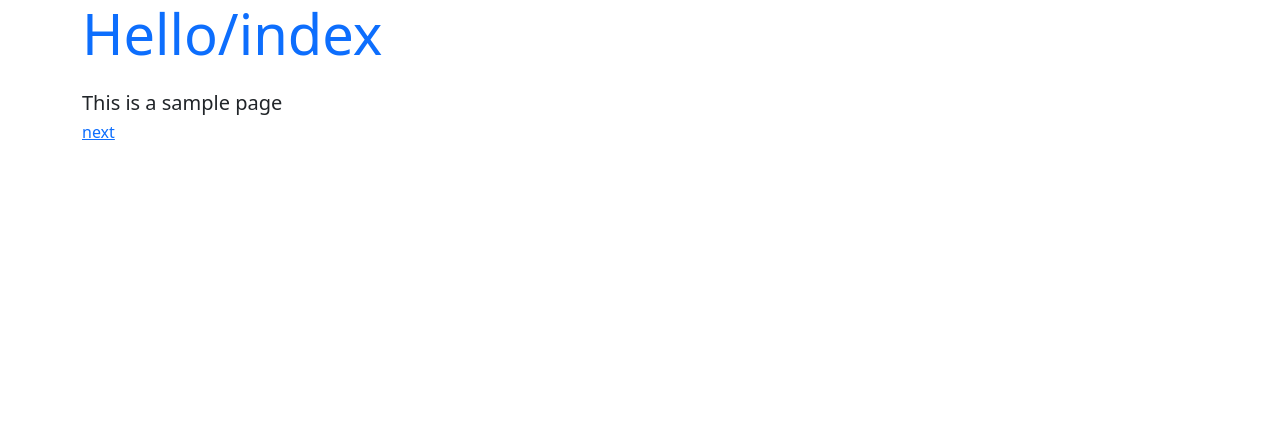
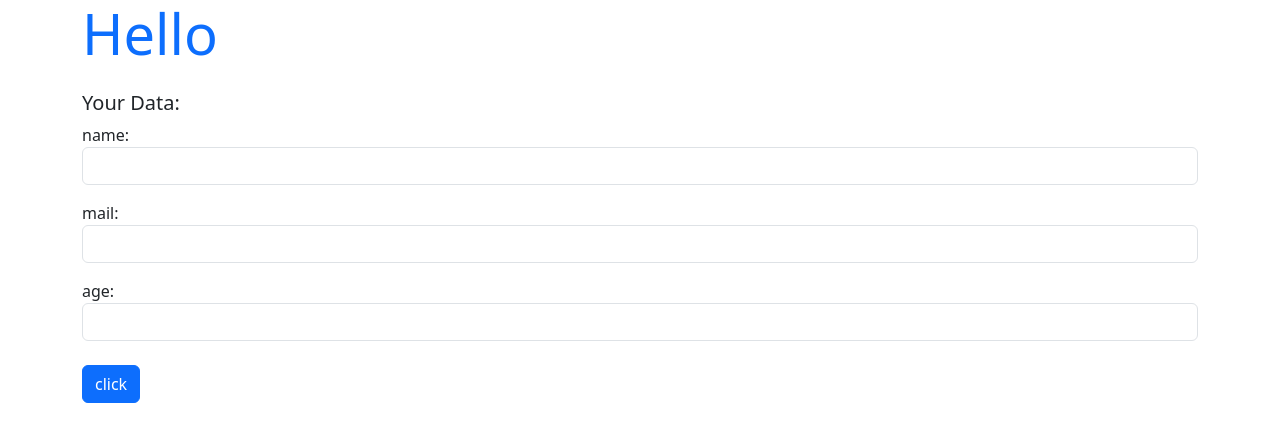
Before and after one commit to auliaRizky-ls/django_app, a Django app: page /hello/ in a window 1280 px wide. Shown: the top 442 px of the page. Run offline with Django 4.2, Linux system fonts and the light colour scheme; some libraries are stand-ins or nearby versions.

Commit message:
chapter 2-3 done

```diff
--- /dev/null
+++ b/hello/forms.py
@@ -0,0 +1,6 @@
+from django import forms
+
+class HelloForm(forms.Form):
+    name = forms.CharField(label = "name", widget = forms.TextInput(attrs={"class":"form-control"}))
+    mail = forms.CharField(label = "mail", widget = forms.TextInput(attrs={"class":"form-control"}))
+    age = forms.CharField(label = "age", widget = forms.NumberInput(attrs={"class":"form-control"}))
--- a/hello/templates/hello/index.html
+++ b/hello/templates/hello/index.html
@@ -8,8 +8,12 @@
     <link href = "https://cdn.jsdelivr.net/npm/bootstrap/dist/css/bootstrap.css" rel = "stylesheet" crossorigin = "anonymous"/>
 </head>
 <body class="container">
-    <h1 class="display-4 text-primary mb-4">{{title}}</h1>
-    <p class="h5">{{msg}}</p>
-    <p class="h6"><a href = "{% url goto %}">{{goto}}</a></p>
+    <h1 class="display-4 text-primary">{{title}}</h1>
+    <p class="h5 mt-4">{{message|safe}}</p>
+    <form action = "{% url 'index' %}" method = "post">
+        {% csrf_token %}
+        {{ form.as_p }}
+        <input type = "submit" class = "btn btn-primary my-2" value = "click">
+    </form>
 </body>
 </html>
--- a/hello/urls.py
+++ b/hello/urls.py
@@ -1,7 +1,6 @@
 from django.urls import path
-from . import views
+from .views import HelloView
 
 urlpatterns = [
-    path('', views.index, name = 'index'),
-    path('next', views.next, name = 'next'),
+    path('', HelloView.as_view(), name = 'index'),
 ]
--- a/hello/views.py
+++ b/hello/views.py
@@ -1,19 +1,25 @@
 from django.shortcuts import render
 from django.http import HttpResponse
+from django.views.generic import TemplateView
+from .forms import HelloForm
 
-# Create your views here.
-def index(request):
-    params = {
-        'title' : 'Hello/index',
-        'msg' : 'This is a sample page',
-        'goto' : 'next',
-    }
-    return render(request, 'hello/index.html', params)
+class HelloView(TemplateView):
+    def __init__(self):
+        self.params = {
+            "title" : "Hello",
+            "message" : "Your Data:",
+            "form" : HelloForm()
+        }
 
-def next(request):
-    params = {
-        'title' : 'Hello/next',
-        'msg' : 'This is the next page',
-        'goto' : 'index'
-    }
-    return render(request, 'hello/index.html', params)
+    def get(self, request):
+        return render(request, "hello/index.html", self.params)
+
+    def post(self, request):
+        msg = 'あなたは、<b>' + request.POST["name"] + \
+        ' (' + request.POST["age"] + \
+        ') </b>さんです。<br>メールアドレスは <b>' + request.POST["mail"] + \
+        '</b> ですね。'
+
+        self.params["message"] = msg
+        self.params["form"] = HelloForm(request.POST)
+        return render(request, "hello/index.html", self.params)
```
